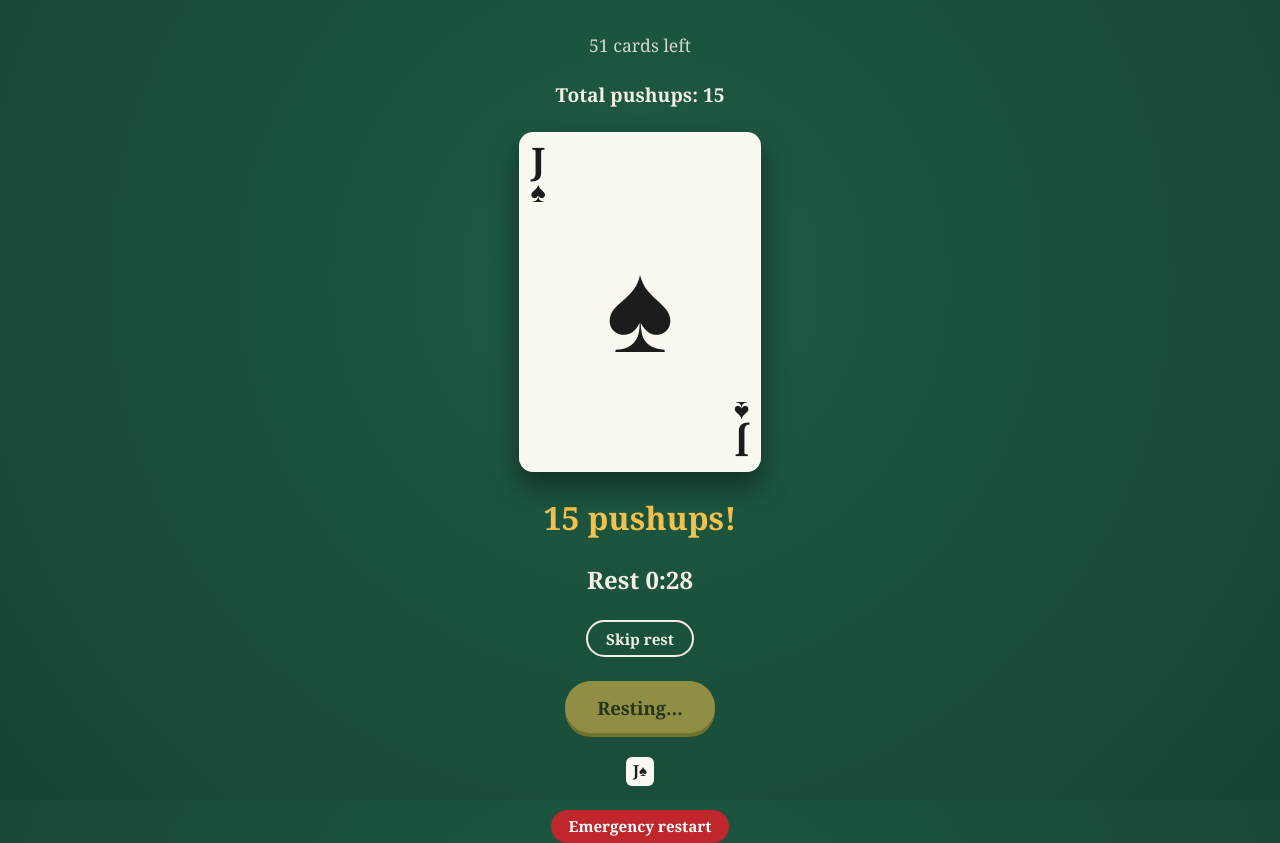
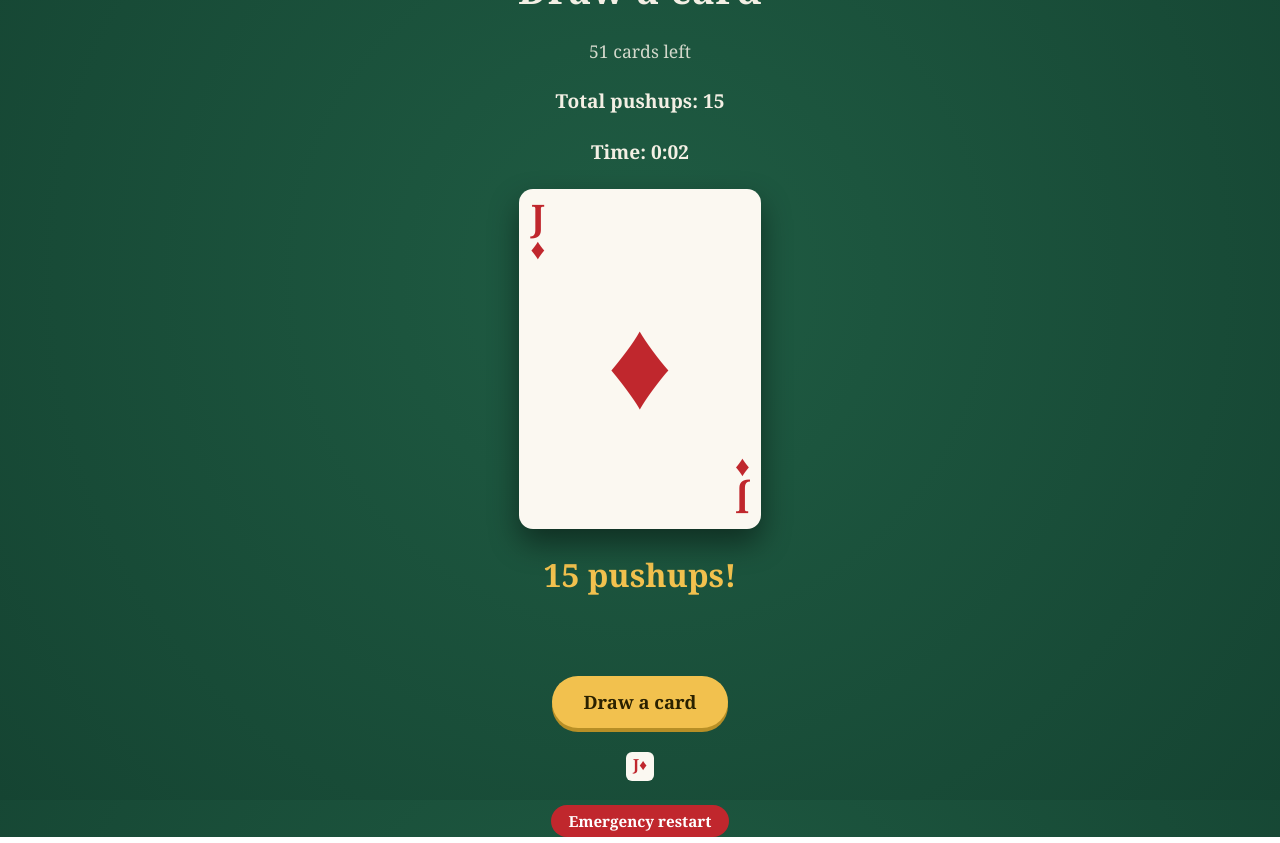
Before and after one commit to rawnaknegi/card-deck, a plain HTML site: page index.html in a window 1280 px wide. Both pictures are taken after a click on the button "Draw a card". Drawn offline with Linux system fonts and the light colour scheme.

Commit message:
Add files via upload

```diff
--- a/index.html
+++ b/index.html
@@ -52,6 +52,7 @@ h1{font-size:clamp(1.6rem,5vw,2.4rem);margin:0;font-weight:700;letter-spacing:.0
 button:disabled{opacity:.55;cursor:not-allowed}
 .restart{font-size:.95rem;padding:.4rem 1.1rem;background:#c0272d;color:#fff;box-shadow:none}
 .restart:active{transform:none;box-shadow:none}
+#elapsed{font-variant-numeric:tabular-nums}
 .total{font-size:1.2rem;font-weight:700}
 #confetti{position:fixed;inset:0;width:100%;height:100%;pointer-events:none;z-index:100}
 .reps{min-height:2.2rem;font-size:clamp(1.4rem,5vw,2rem);font-weight:700;color:var(--gold)}
@@ -77,6 +78,7 @@ body.done .win{display:flex}
 <div class="draw-ui" style="display:flex;flex-direction:column;align-items:center;gap:1.5rem">
   <div class="count" id="count" aria-live="polite">52 cards left</div>
   <div class="total" id="total">Total pushups: 0</div>
+  <div class="total" id="elapsed">Time: 0:00</div>
   <div class="stage"><div class="card back" id="card"><span>♠</span></div></div>
   <div class="reps" id="reps" aria-live="polite"></div>
   <div class="rest" id="rest"></div>
@@ -90,6 +92,7 @@ body.done .win{display:flex}
   <h2>Congratulations!</h2>
   <p>You drew all 52 cards.</p>
   <p>Total pushups: <strong id="finalTotal">0</strong></p>
+  <p>Total time: <strong id="finalTime">0:00</strong></p>
   <button id="again">Shuffle and play again</button>
 </div>
 
@@ -99,6 +102,9 @@ const suits=[{s:"♠",red:false},{s:"♥",red:true},{s:"♦",red:true},{s:"♣",
 const ranks=["A","2","3","4","5","6","7","8","9","10","J","Q","K"];
 let deck=[];
 let restTimer=null;
+let lastReps=0;
+let startTime=0;
+let clockTimer=null;
 let total=0;
 const $=id=>document.getElementById(id);
 
@@ -113,6 +119,9 @@ function reset(){
   $("history").innerHTML="";
   $("reps").textContent="";
   total=0;
+  lastReps=0;
+  stopClock(); startTime=0;
+  $("elapsed").textContent="Time: 0:00";
   stopRest();
   $("total").textContent="Total pushups: 0";
   const c=$("card");
@@ -122,6 +131,7 @@ function reset(){
 }
 function draw(){
   if(!deck.length) return;
+  startClock();
   const i=Math.floor(Math.random()*deck.length);
   const [card]=deck.splice(i,1);
   const c=$("card");
@@ -141,12 +151,38 @@ function draw(){
   $("total").textContent="Total pushups: "+total;
   const n=deck.length;
   $("count").textContent=n+(n===1?" card left":" cards left");
-  if(n===0){
-    $("btn").disabled=true;
-    setTimeout(()=>{ $("btn").disabled=false; document.body.classList.add("done"); $("finalTotal").textContent=total; $("again").focus(); confetti(); },1400);
-  } else { startRest(reps*2); }
+  lastReps=reps;
+  if(n===0) $("btn").textContent="Finish";
+}
+function finish(){
+  document.body.classList.add("done"); $("finalTotal").textContent=total; $("finalTime").textContent=fmtT(stopClock()); $("again").focus(); confetti();
+}
+function onMain(){
+  if(restTimer) return;
+  if(lastReps===0) draw();
+  else if(deck.length===0) finish();
+  else startRest(lastReps*2);
 }
 function fmt(s){return Math.floor(s/60)+":"+String(s%60).padStart(2,"0");}
+function fmtT(s){
+  const h=Math.floor(s/3600), m=Math.floor((s%3600)/60), sec=s%60;
+  const ss=String(sec).padStart(2,"0");
+  return h>0 ? h+":"+String(m).padStart(2,"0")+":"+ss : m+":"+ss;
+}
+function tick(){
+  $("elapsed").textContent="Time: "+fmtT(Math.floor((Date.now()-startTime)/1000));
+}
+function startClock(){
+  if(clockTimer) return;
+  startTime=Date.now();
+  clockTimer=setInterval(tick,250);
+  tick();
+}
+function stopClock(){
+  const secs=startTime ? Math.floor((Date.now()-startTime)/1000) : 0;
+  clearInterval(clockTimer); clockTimer=null;
+  return secs;
+}
 function stopRest(){
   clearInterval(restTimer); restTimer=null;
   $("rest").textContent="";
@@ -162,7 +198,7 @@ function startRest(sec){
   $("rest").textContent="Rest "+fmt(left);
   restTimer=setInterval(()=>{
     left--;
-    if(left<=0){ stopRest(); }
+    if(left<=0){ stopRest(); draw(); }
     else { $("rest").textContent="Rest "+fmt(left); }
   },1000);
 }
@@ -192,8 +228,8 @@ function confetti(){
     else ctx.clearRect(0,0,cv.width,cv.height);
   })();
 }
-$("btn").addEventListener("click",draw);
-$("skip").addEventListener("click",stopRest);
+$("btn").addEventListener("click",onMain);
+$("skip").addEventListener("click",()=>{ if(restTimer){ stopRest(); draw(); } });
 let armTimer=null;
 function disarmRestart(){
   clearTimeout(armTimer); armTimer=null;
```
